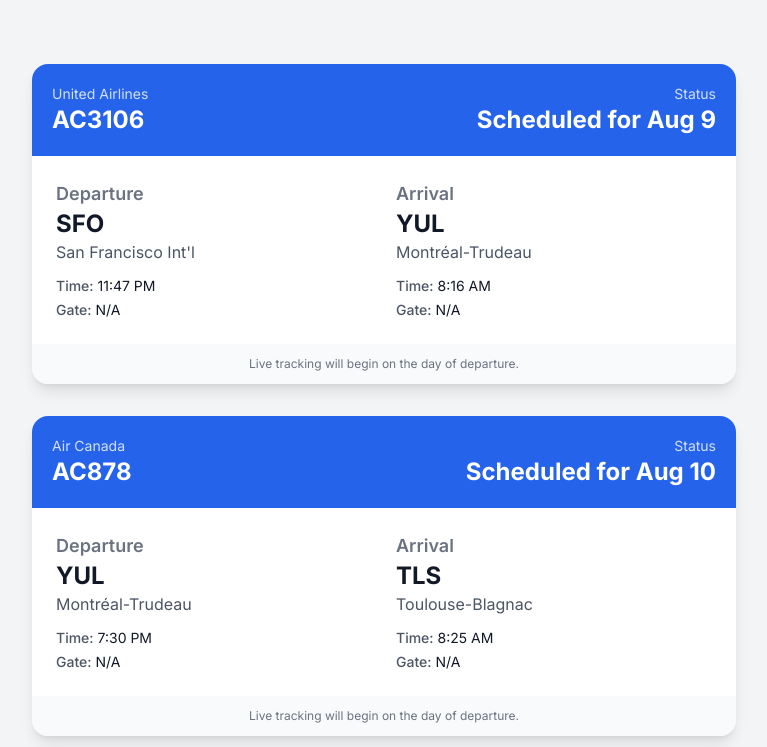
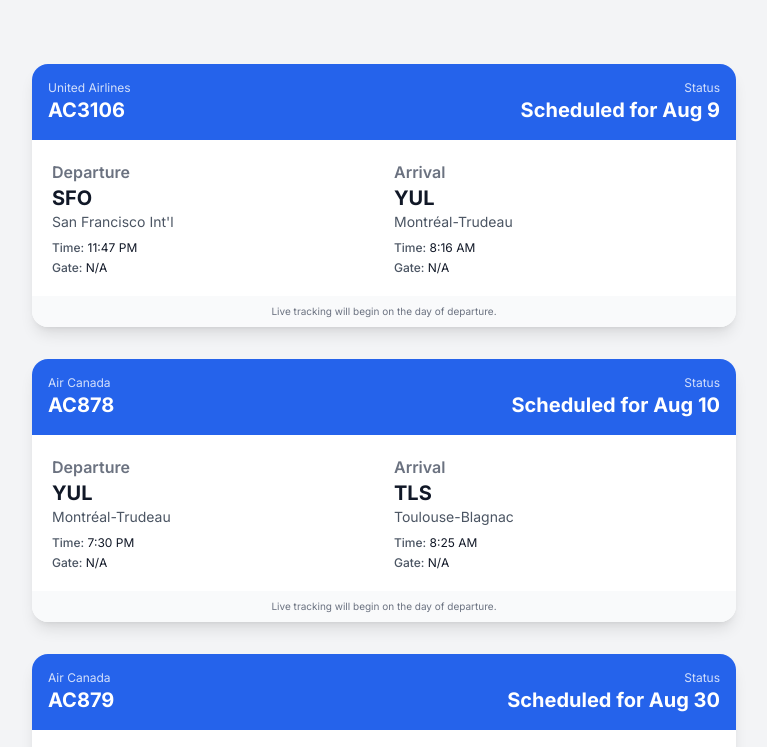
Before and after one commit to philippegui/flights, a plain HTML site: page index.html in a window 1280 px wide. Shown: the top 747 px of the page, without its empty margins (256-1023 px from the left). Drawn offline with nearby package versions, Linux system fonts and the light colour scheme.

Commit message:
Update font size

```diff
--- a/index.html
+++ b/index.html
@@ -131,43 +131,43 @@
 
             return `
                 <div class="bg-white dark:bg-gray-800 rounded-2xl shadow-lg overflow-hidden">
-                    <div class="p-5 ${getStatusClass(flight_status)} text-white">
+                    <div class="p-4 ${getStatusClass(flight_status)} text-white">
                         <div class="flex justify-between items-center">
                             <div>
-                                <p class="text-sm opacity-80">${airlineName}</p>
-                                <p class="text-2xl font-bold">${flight.flightNumber}</p>
+                                <p class="text-xs opacity-80">${airlineName}</p>
+                                <p class="text-xl font-bold">${flight.flightNumber}</p>
                             </div>
                             <div class="text-right">
-                                <p class="text-sm opacity-80">Status</p>
-                                <p class="text-2xl font-bold ${!isLiveData ? '' : 'capitalize'}">${statusText}</p>
+                                <p class="text-xs opacity-80">Status</p>
+                                <p class="text-xl font-bold ${!isLiveData ? '' : 'capitalize'}">${statusText}</p>
                             </div>
                         </div>
                     </div>
-                    <div class="p-6">
-                        <div class="grid grid-cols-1 md:grid-cols-2 gap-x-6 gap-y-4">
+                    <div class="p-5">
+                        <div class="grid grid-cols-1 md:grid-cols-2 gap-x-5 gap-y-4">
                             <!-- Departure -->
                             <div>
-                                <h3 class="text-lg font-semibold text-gray-500 dark:text-gray-400">Departure</h3>
-                                <p class="text-2xl font-bold text-gray-900 dark:text-white">${departure.iata}</p>
-                                <p class="text-gray-600 dark:text-gray-300 truncate">${departure.airport}</p>
-                                <div class="mt-3 text-sm space-y-1">
+                                <h3 class="text-base font-semibold text-gray-500 dark:text-gray-400">Departure</h3>
+                                <p class="text-xl font-bold text-gray-900 dark:text-white">${departure.iata}</p>
+                                <p class="text-sm text-gray-600 dark:text-gray-300 truncate">${departure.airport}</p>
+                                <div class="mt-2 text-xs space-y-1">
                                     <p><span class="font-medium text-gray-600 dark:text-gray-400">Time:</span> ${departureTime}</p>
                                     <p><span class="font-medium text-gray-600 dark:text-gray-400">Gate:</span> ${departureGate}</p>
                                 </div>
                             </div>
                             <!-- Arrival -->
                             <div>
-                                <h3 class="text-lg font-semibold text-gray-500 dark:text-gray-400">Arrival</h3>
-                                <p class="text-2xl font-bold text-gray-900 dark:text-white">${arrival.iata}</p>
-                                <p class="text-gray-600 dark:text-gray-300 truncate">${arrival.airport}</p>
-                                <div class="mt-3 text-sm space-y-1">
+                                <h3 class="text-base font-semibold text-gray-500 dark:text-gray-400">Arrival</h3>
+                                <p class="text-xl font-bold text-gray-900 dark:text-white">${arrival.iata}</p>
+                                <p class="text-sm text-gray-600 dark:text-gray-300 truncate">${arrival.airport}</p>
+                                <div class="mt-2 text-xs space-y-1">
                                     <p><span class="font-medium text-gray-600 dark:text-gray-400">Time:</span> ${arrivalTime}</p>
                                     <p><span class="font-medium text-gray-600 dark:text-gray-400">Gate:</span> ${arrivalGate}</p>
                                 </div>
                             </div>
                         </div>
                     </div>
-                    ${!isLiveData ? `<div class="bg-gray-50 dark:bg-gray-700/50 px-6 py-3 text-xs text-center text-gray-500 dark:text-gray-400">Live tracking will begin on the day of departure.</div>` : ''}
+                    ${!isLiveData ? `<div class="bg-gray-50 dark:bg-gray-700/50 px-5 py-2 text-[10px] text-center text-gray-500 dark:text-gray-400">Live tracking will begin on the day of departure.</div>` : ''}
                 </div>
             `;
         }
@@ -175,7 +175,7 @@
         function createErrorCard(flight, errorData) {
             const scheduledCard = createFlightCard(flight, null); // Show scheduled info
             const errorHtml = `
-                <div class="mt-[-8px] rounded-b-2xl bg-red-100 dark:bg-red-900/20 border-t-2 border-red-200 text-red-700 dark:text-red-300 p-3 text-xs text-center" role="alert">
+                <div class="mt-[-8px] rounded-b-2xl bg-red-100 dark:bg-red-900/20 border-t-2 border-red-200 text-red-700 dark:text-red-300 p-2 text-[10px] text-center" role="alert">
                     <strong>Update Failed:</strong> ${errorData.message}
                 </div>
             `;
```
